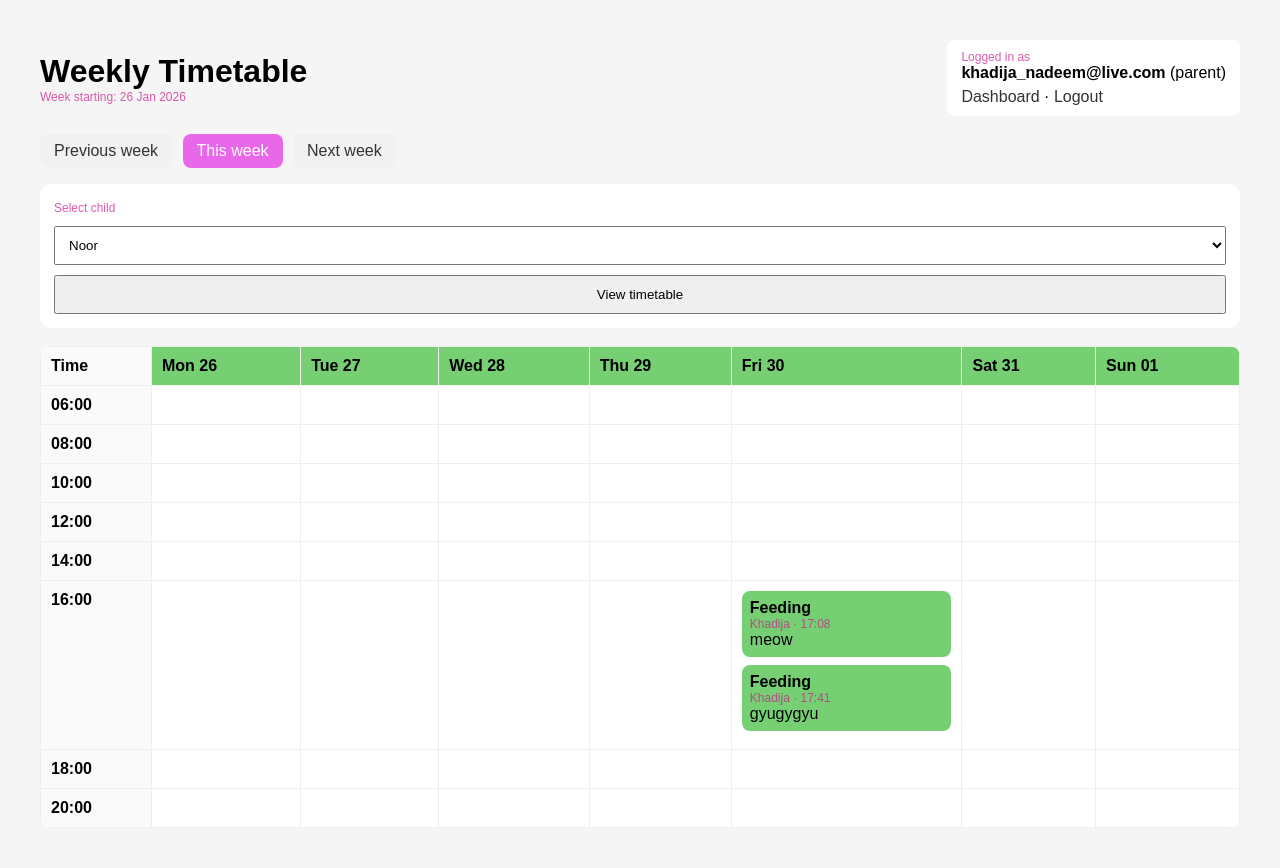
After one commit to khadijan21/nannyloop, a Flask app: page /timetable in a window 1280 px wide. The commit adds this page. Run offline with Flask 3, Linux system fonts and the light colour scheme; a user stored in the database is signed in.

Commit message:
something ig

```diff
--- a/backend/app.py
+++ b/backend/app.py
@@ -1,11 +1,14 @@
 # backend/app.py
 import os
 from functools import wraps
+from datetime import datetime, timedelta, timezone
 
 from flask import Flask, render_template, request, redirect, url_for, flash
 from flask_login import LoginManager, login_user, logout_user, login_required, current_user
 
 from backend.models import db, User, Household, Child, LogEntry, InviteCode
+
+
 
 
 app = Flask(__name__)
@@ -23,7 +26,7 @@ login_manager.init_app(app)
 
 @login_manager.user_loader
 def load_user(user_id):
-    return User.query.get(int(user_id))
+    return db.session.get(User, int(user_id))
 
 
 def role_required(role_name: str):
@@ -74,6 +77,7 @@ def dashboard():
         logs=logs,
         active_invites=active_invites
     )
+
 
 
 @app.route("/register-parent", methods=["GET", "POST"])
@@ -206,17 +210,110 @@ def add_log():
         flash("Invalid child selected.", "error")
         return redirect(url_for("dashboard"))
 
+
+
+    when_raw = request.form.get("when", "").strip()
+    ts = None
+    if when_raw:
+        # datetime-local comes as "YYYY-MM-DDTHH:MM"
+        ts = datetime.strptime(when_raw, "%Y-%m-%dT%H:%M")
+
     log = LogEntry(
         household_id=current_user.household_id,
         child_id=child_id,
         carer_name=carer_name,
         category=category,
-        notes=notes
+        notes=notes,
+        timestamp=ts if ts else datetime.utcnow()
     )
+
     db.session.add(log)
     db.session.commit()
 
     return redirect(url_for("dashboard"))
+
+@app.route("/timetable")
+@login_required
+def timetable():
+    # all children in THIS household
+    children = Child.query.filter_by(household_id=current_user.household_id).all()
+    if not children:
+        flash("Add a child first, then you can view the timetable.", "error")
+        return redirect(url_for("dashboard"))
+
+    # pick a child (from querystring) or default to the first one
+    selected_child_id = request.args.get("child_id", type=int)
+    if selected_child_id is None:
+        selected_child_id = children[0].id
+
+    # find the chosen child, but only if it belongs to this household
+    selected_child = Child.query.filter_by(
+        id=selected_child_id,
+        household_id=current_user.household_id
+    ).first()
+
+    if not selected_child:
+        flash("Invalid child selected.", "error")
+        return redirect(url_for("dashboard"))
+
+    # week start = Monday
+    week_str = request.args.get("week")  # "YYYY-MM-DD"
+    if week_str:
+        start_of_week = datetime.strptime(week_str, "%Y-%m-%d")
+    else:
+        today = datetime.now(timezone.utc)
+        start_of_week = today - timedelta(days=today.weekday())
+        start_of_week = start_of_week.replace(hour=0, minute=0, second=0, microsecond=0)
+
+    # ensure midnight
+    start_of_week = start_of_week.replace(hour=0, minute=0, second=0, microsecond=0)
+    end_of_week = start_of_week + timedelta(days=7)
+
+    prev_week = start_of_week - timedelta(days=7)
+    next_week = start_of_week + timedelta(days=7)
+
+
+    # 2 hour slots
+    hours = list(range(6, 22, 2))
+
+    # fetch logs for this week + this child + this household
+    logs = (
+        LogEntry.query
+        .filter_by(household_id=current_user.household_id, child_id=selected_child.id)
+        .filter(LogEntry.timestamp >= start_of_week, LogEntry.timestamp < end_of_week)
+        .order_by(LogEntry.timestamp.asc())
+        .all()
+    )
+
+    # build grid: key = (day_index 0-6, hour_slot)
+    grid = {}
+    for log in logs:
+        dt = log.timestamp
+        day_index = (dt.date() - start_of_week.date()).days
+        if day_index < 0 or day_index > 6:
+            continue
+
+        hour_slot = (dt.hour // 2) * 2  # snaps time into 2-hour block
+        if hour_slot < 6:
+            hour_slot = 6
+        if hour_slot > 20:
+            hour_slot = 20
+
+        grid.setdefault((day_index, hour_slot), []).append(log)
+
+    return render_template(
+        "timetable.html",
+        children=children,
+        selected_child_id=selected_child.id,
+        start_of_week=start_of_week,
+        end_of_week=end_of_week,
+        hours=hours,
+        grid=grid,
+        timedelta=timedelta,
+        prev_week=prev_week,
+        next_week=next_week
+    )
+
 
 
 if __name__ == "__main__":
--- /dev/null
+++ b/backend/templates/timetable.html
@@ -0,0 +1,122 @@
+<!-- backend/templates/timetable.html -->
+<!DOCTYPE html>
+<html lang="en">
+<head>
+  <meta charset="UTF-8">
+  <title>NannyLoop - Weekly Timetable</title>
+  <style>
+    body { font-family: Arial, sans-serif; margin: 40px; background: #f5f5f5; }
+    .topbar { display:flex; justify-content:space-between; align-items:center; margin-bottom:18px; }
+    .pill { background:white; padding:10px 14px; border-radius: 8px; }
+    a { color:#333; text-decoration:none; }
+
+    .controls { background:white; padding:14px; border-radius:10px; margin-bottom:18px; }
+    select, button { padding:10px; width:100%; margin-top:10px; }
+
+    .week-nav {
+        margin-bottom: 16px;
+        position: relative;
+        z-index: 2;
+    }
+
+        .controls {
+        position: relative;
+        z-index: 1;
+        }
+
+        .week-nav a {
+        display: inline-block;
+        padding: 8px 14px;
+        border-radius: 8px;
+        background: #f1f1f1;
+        margin-right: 6px;
+        }
+
+        .week-nav a.active {
+        background: #e643e6c9;
+        color: white;
+    }
+
+
+    table { width:100%; border-collapse: collapse; background:white; border-radius: 10px; overflow:hidden; }
+    th, td { border:1px solid #eee; padding:10px; vertical-align: top; }
+    th { background:#21b11c9c; text-align:left; }
+    .timecell { width:90px; font-weight:bold; background:#fafafa; }
+    .entry { background:#21b11c9c; padding:8px; border-radius:8px; margin-bottom:8px; }
+    .muted { color:#c9168db4; font-size: 12px; }
+  </style>
+</head>
+<body>
+
+  <div class="topbar">
+    <div>
+      <h1 style="margin:0;">Weekly Timetable</h1>
+      <div class="muted">Week starting: {{ start_of_week.strftime("%d %b %Y") }}</div>
+    </div>
+    <div class="pill">
+      <div class="muted">Logged in as</div>
+      <div><strong>{{ current_user.email }}</strong> ({{ current_user.role }})</div>
+      <div style="margin-top:6px;"><a href="{{ url_for('dashboard') }}">Dashboard</a> · <a href="{{ url_for('logout') }}">Logout</a></div>
+    </div>
+  </div>
+    <div class="week-nav">
+        <a href="{{ url_for('timetable', child_id=selected_child_id, week=prev_week.strftime('%Y-%m-%d')) }}"> Previous week</a>
+          <a class="active" href="{{ url_for('timetable', child_id=selected_child_id) }}">
+                This week
+          </a>
+
+         <a href="{{ url_for('timetable', child_id=selected_child_id, week=next_week.strftime('%Y-%m-%d')) }}">
+                Next week
+         </a>
+
+
+    </div>
+
+
+
+  <div class="controls">
+    <form method="get" action="/timetable">
+
+      <label class="muted">Select child</label>
+      <input type="hidden" name="week" value="{{ start_of_week.strftime('%Y-%m-%d') }}">
+
+      <select name="child_id">
+        {% for c in children %}
+          <option value="{{ c.id }}" {% if c.id == selected_child_id %}selected{% endif %}>
+            {{ c.name }}
+          </option>
+        {% endfor %}
+      </select>
+      <button type="submit">View timetable</button>
+    </form>
+  </div>
+
+  <table>
+    <tr>
+      <th class="timecell">Time</th>
+      {% for d in range(7) %}
+        <th>{{ (start_of_week + timedelta(days=d)).strftime("%a %d") }}</th>
+      {% endfor %}
+    </tr>
+
+    {% for hour in hours %}
+      <tr>
+        <td class="timecell">{{ "%02d:00"|format(hour) }}</td>
+        {% for d in range(7) %}
+          <td>
+            {% set cell = grid.get((d, hour), []) %}
+            {% for log in cell %}
+              <div class="entry">
+                <strong>{{ log.category }}</strong>
+                <div class="muted">{{ log.carer_name }} · {{ log.timestamp.strftime("%H:%M") }}</div>
+                <div>{{ log.notes }}</div>
+              </div>
+            {% endfor %}
+          </td>
+        {% endfor %}
+      </tr>
+    {% endfor %}
+  </table>
+
+</body>
+</html>
```
Also changed, not shown: backend/templates/index.html (+6 -1 lines), backend/instance/nannyloop.db.
